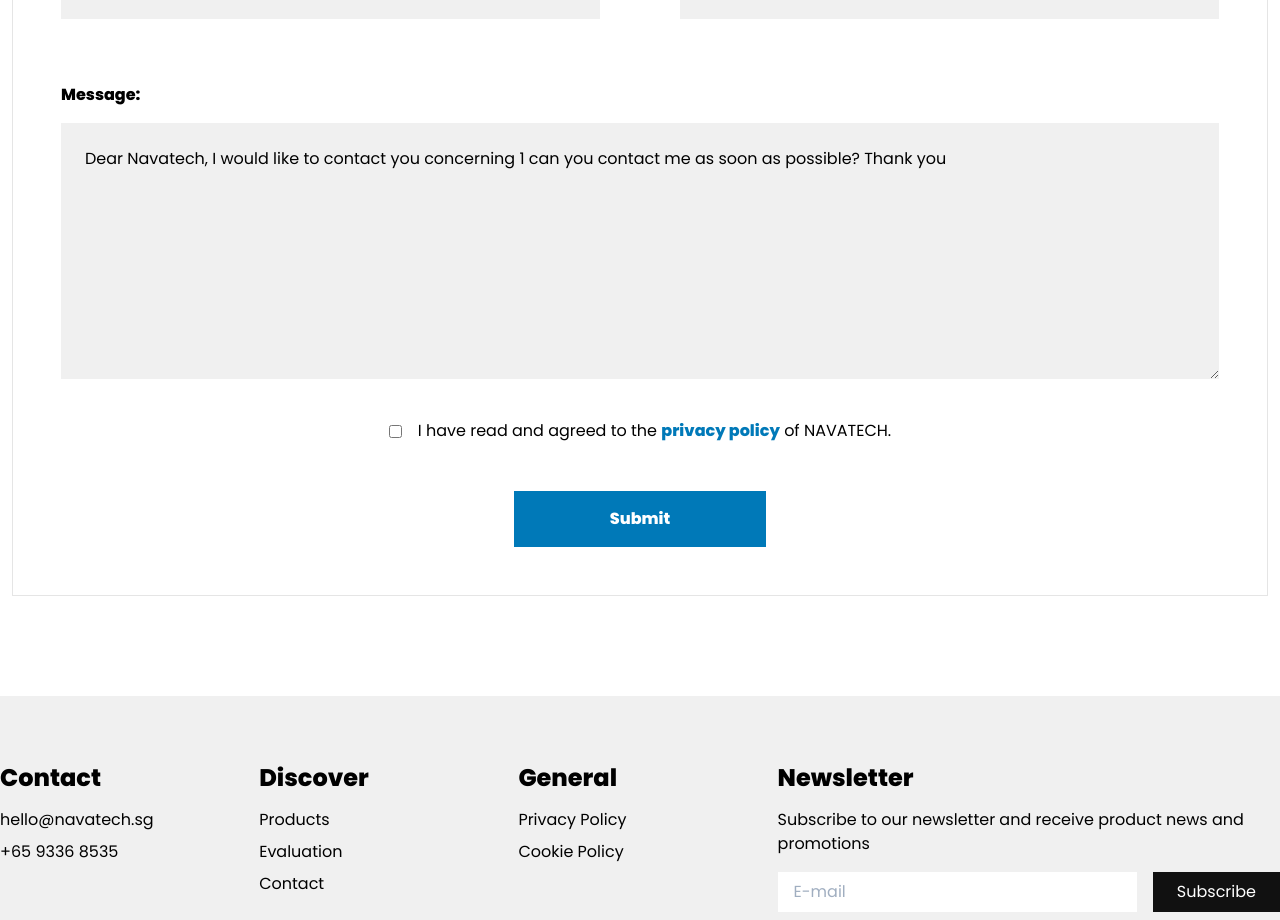
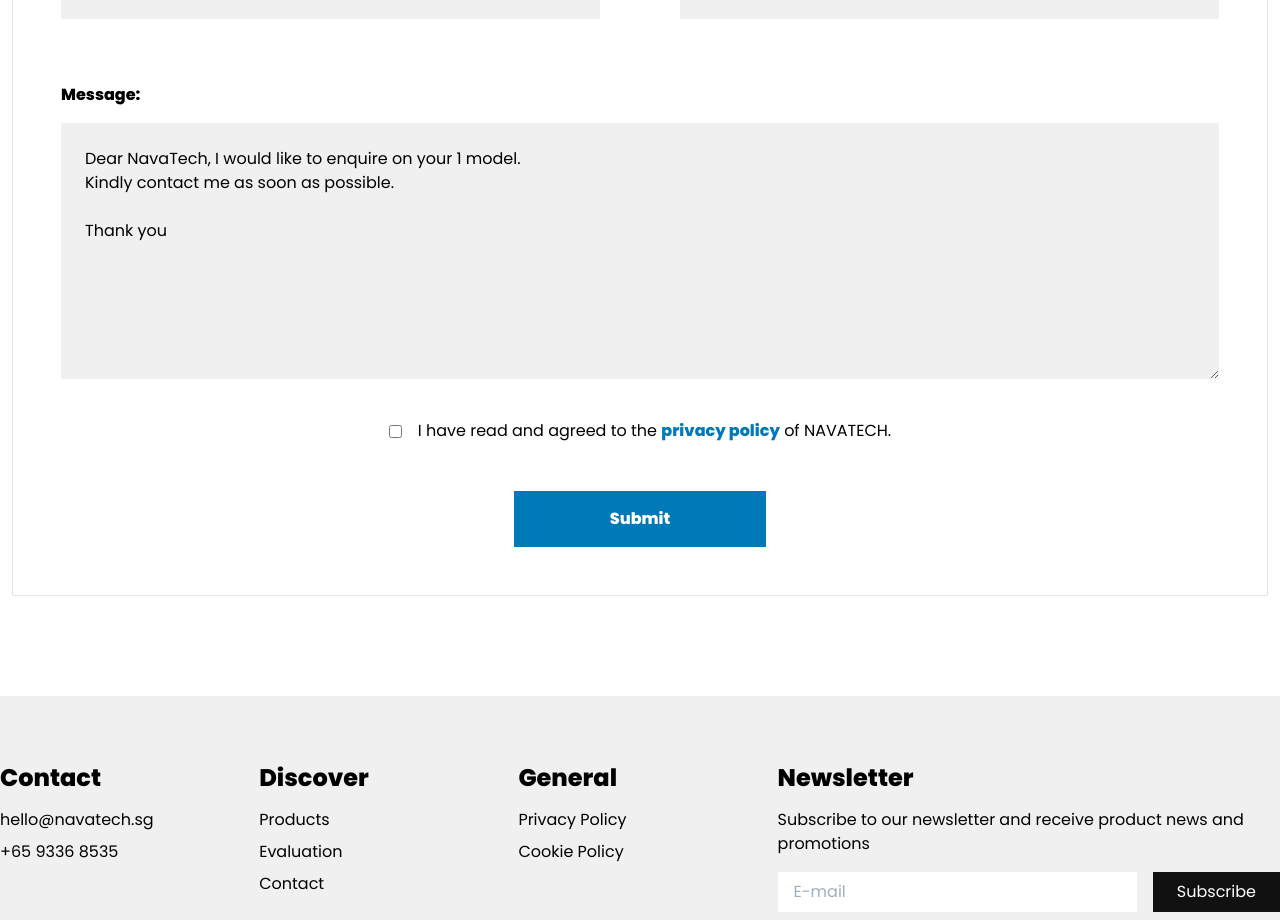
Before and after one commit to aatauil/Navatech-frontend, a React (Create React App) app: page /Contact/1 in a window 1280 px wide. Shown: the part 920-1840 px from the top of the page. Built offline with nearby package versions, Linux system fonts and the light colour scheme.

Commit message:
changed enquire text contact page

```diff
--- a/src/Routes/Contact.js
+++ b/src/Routes/Contact.js
@@ -11,7 +11,7 @@ function Contact() {
     let preMessage;
 
     if (model){
-        preMessage = `Dear Navatech, I would like to contact you concerning ${model} can you contact me as soon as possible? Thank you`
+        preMessage = `Dear NavaTech, I would like to enquire on your ${model} model.\nKindly contact me as soon as possible. \n\nThank you`
     }
 
     return (
```
